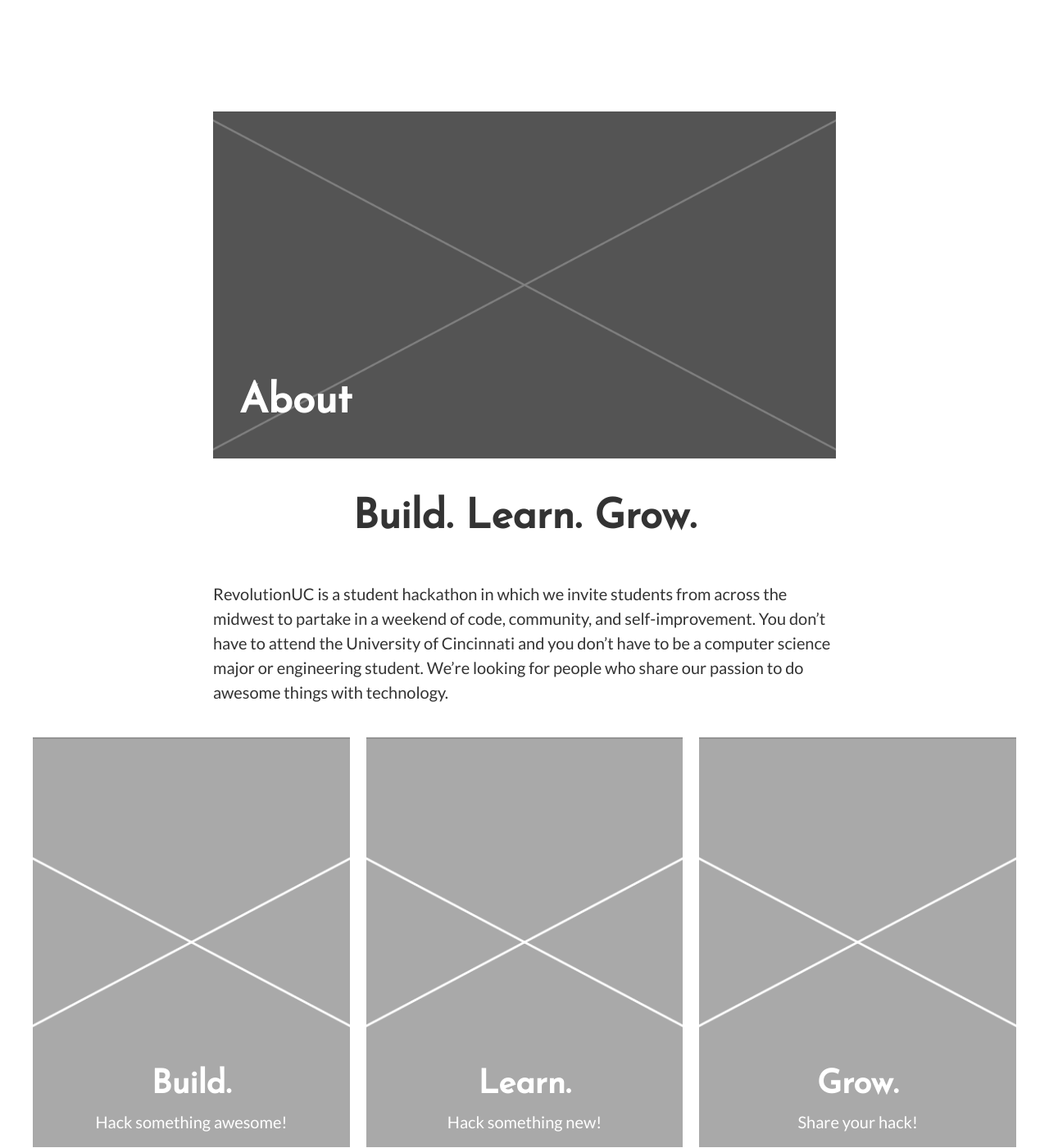
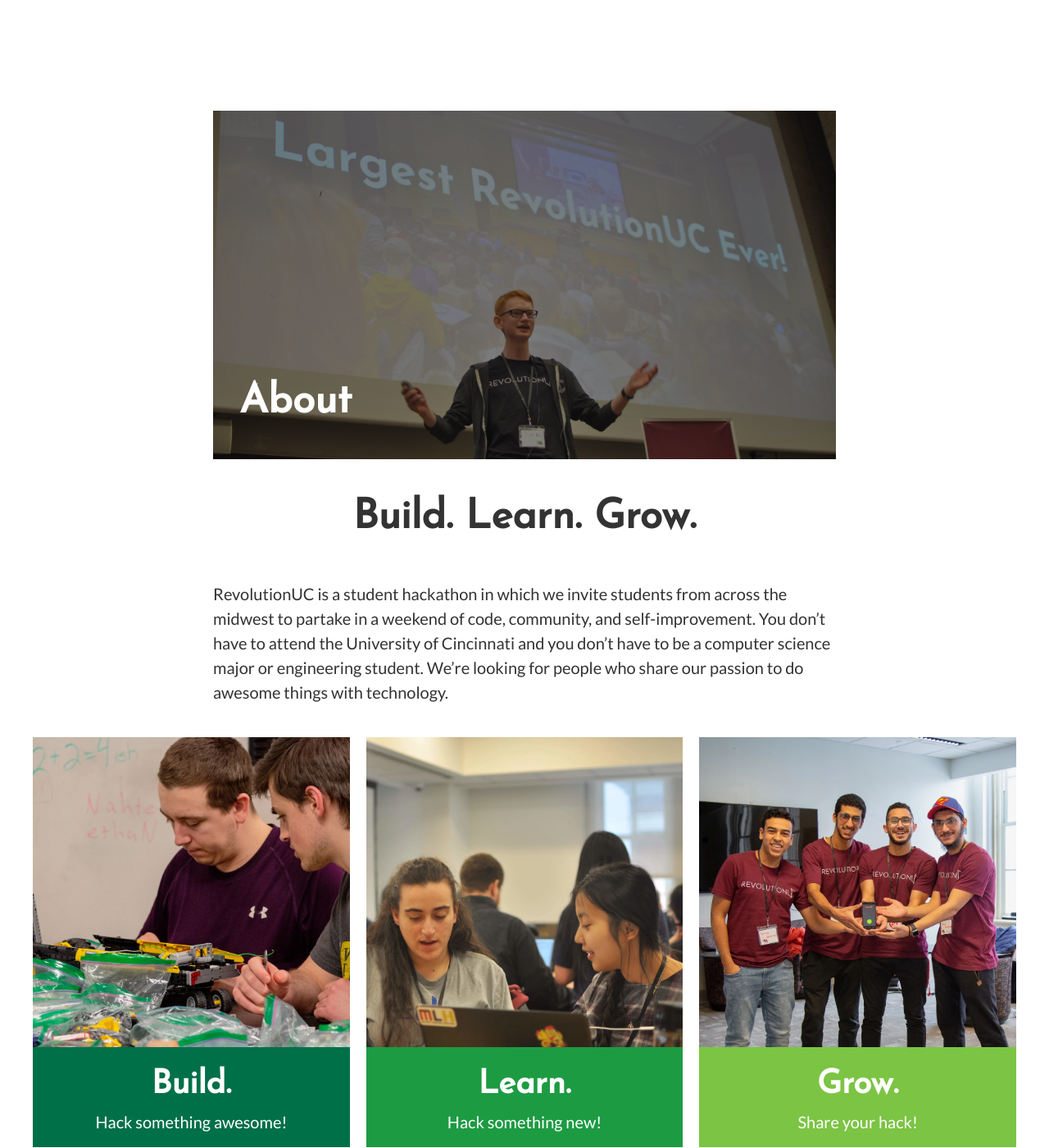
Before and after one commit to RevolutionUC/revolutionuc-frontend, a Jekyll site: the page built from about.html, in a window 1280 px wide and 1400 px high. Shown: the whole window at 82% size. Built offline with Jekyll 4.4.1, drawn with Linux system fonts in a browser that asks for light colours.

Commit message:
Add new images to about page

```diff
--- a/_scss/pages/_about.scss
+++ b/_scss/pages/_about.scss
@@ -30,26 +30,26 @@
             }
 
             &:nth-child(1) {
-                background-image: url(/img/placeholder.png);
+                background-image: url(/img/pages/about/build-1.webp);
 
                 .item__text {
-                    background-color: $grey;
+                    background-color: $prim-color-1;
                 }
             }
 
             &:nth-child(2) {
-                background-image: url(/img/placeholder.png);
+                background-image: url(/img/pages/about/learn-1.webp);
 
                 .item__text {
-                    background-color: $grey;
+                    background-color: $prim-color-2;
                 }
             }
 
             &:nth-child(3) {
-                background-image: url(/img/placeholder.png);
+                background-image: url(/img/pages/about/grow-1.webp);
 
                 .item__text {
-                    background-color: $grey ;
+                    background-color: $prim-color-3;
                 }
             }
         }
--- a/about.html
+++ b/about.html
@@ -2,7 +2,7 @@
 layout: default
 title: About
 permalink: /about/
-image: "/img/placeholder.png"
+image: "/img/pages/about/about-1.webp"
 useContainer: false
 description: Your guide to everything about RevolutionUC — Hackathon at the University of Cincinnati from March 2-3, 2019
 ---
@@ -39,7 +39,7 @@ description: Your guide to everything about RevolutionUC — Hackathon at the Un
 <div class="container">
     <p>At the core of RevolutionUC are three key concepts: building, learning, and growing. There’s nothing we love more than helping our hackers learn something new while they build something cool. RevolutionUC strives to be an event where students who are passionate about technology can come together to create something amazing. New to hackathons? No problem! We’re excited to help you dive into the fantastic community, and there’s no better place to start than RevolutionUC! With experienced and industry mentors, you’ll be hacking away in no time!</p>
 
-    <img src="/img/placeholder.png" alt="About page photo 2">
+    <img src="/img/pages/about/about-2.webp" alt="About page photo 2">
 
     <p>Over the course of 24 hours you’ll work together with friends, new or old, to create something you can be proud of from scratch. With tech talks and industry partnerships for inspiration, the sky is the limit. We’ve seen fantastic websites, mobile apps, bots, and hardware hacks, and we can’t wait to see what you’ll make this year.</p>
 
--- a/faq.html
+++ b/faq.html
@@ -2,7 +2,7 @@
 layout: default
 title: FAQ
 permalink: /faq/
-image: "/img/placeholder.png"
+image: "/img/pages/faq/faq-1.webp"
 description: Frequently asked questions about RevolutionUC — Hackathon at the University of Cincinnati from March 2-3, 2019
 ---
 
```
Also changed, not shown: img/pages/about/about-1.webp (added), img/pages/about/about-2.webp (added), img/pages/about/build-1.webp (added), img/pages/about/grow-1.webp (added), img/pages/about/learn-1.webp (added), img/pages/about/learn-2.webp (added).
